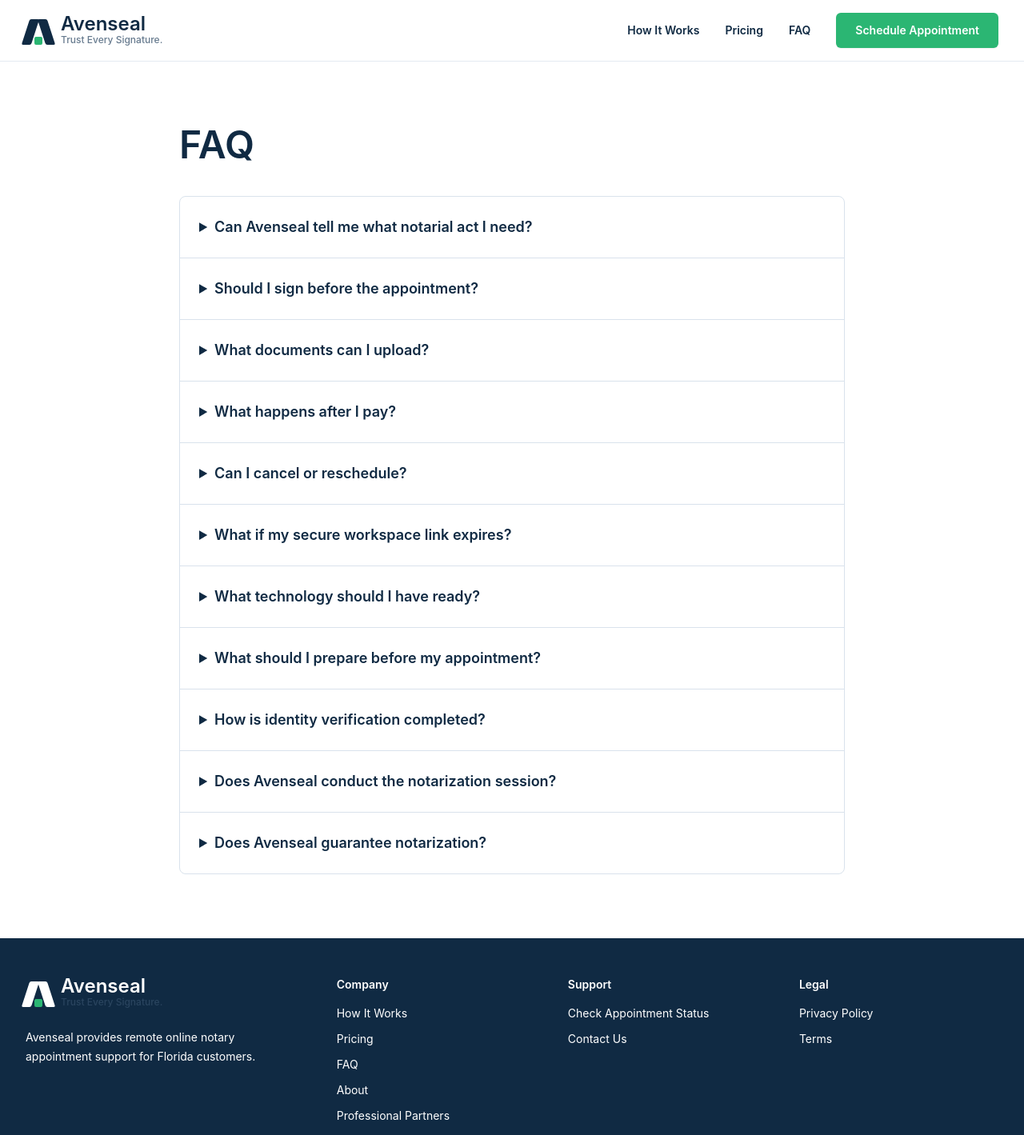
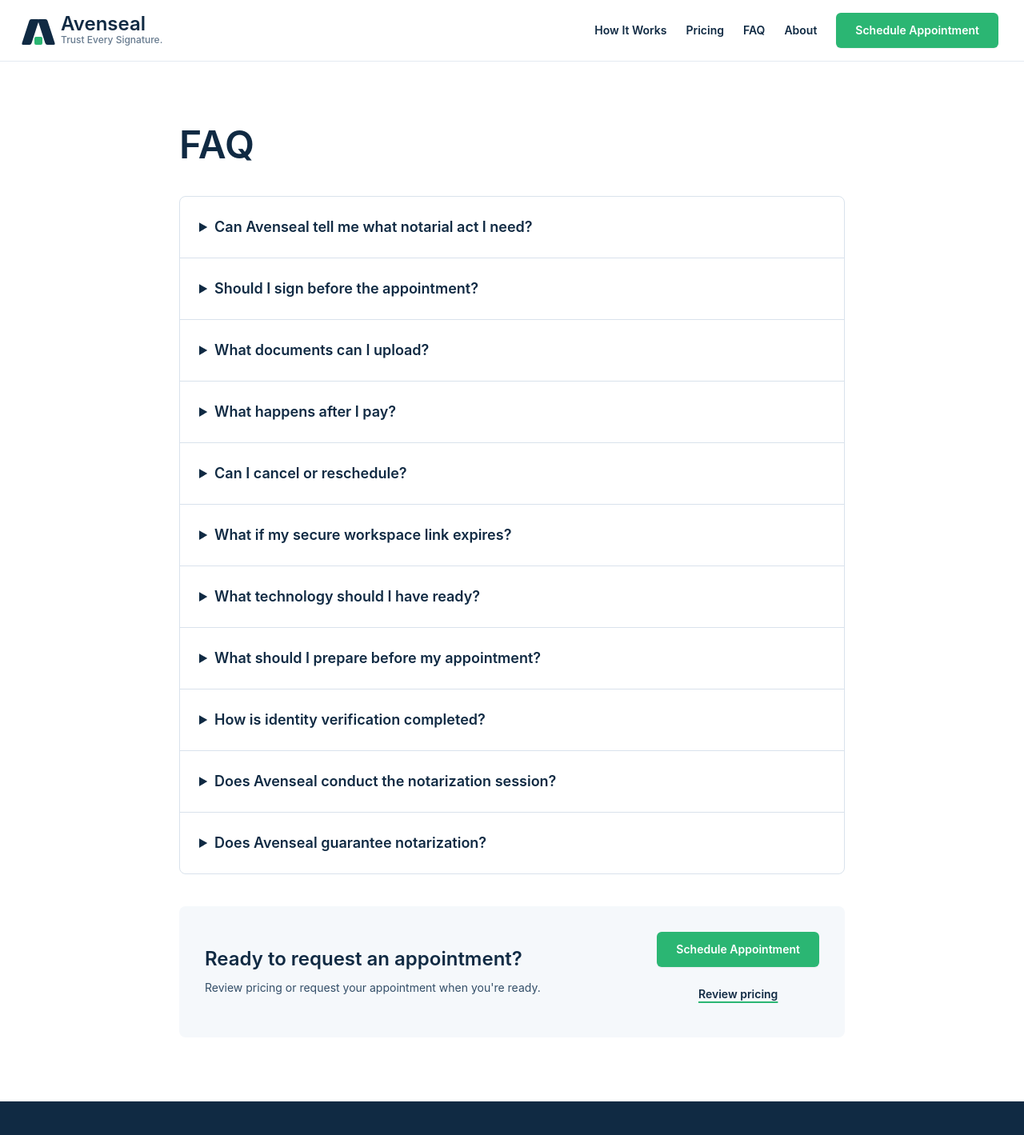
Before and after one commit to electricspinz/avenseal, a Next.js app: page /faq in a window 1280 px wide. Shown: the top 1419 px of the page at 80% size. Built offline with nearby package versions, Linux system fonts and the light colour scheme; no server answers.

Commit message:
Improve marketing conversion and analytics (#102)

```diff
--- a/app/about/page.tsx
+++ b/app/about/page.tsx
@@ -1,6 +1,6 @@
 import type { Metadata } from "next";
-import { ButtonLink } from "@/components/button";
 import { PublicShell } from "@/components/public-shell";
+import { TrackedMarketingLink, TrackedScheduleAppointmentButtonLink } from "@/components/tracked-schedule-appointment-link";
 
 export const metadata: Metadata = {
   title: "About",
@@ -23,7 +23,7 @@
 export default function AboutPage() {
   return (
     <PublicShell>
-      <section className="mx-auto max-w-4xl px-5 py-20 lg:px-8">
+      <section className="mx-auto max-w-4xl px-5 py-12 sm:py-20 lg:px-8">
         <p className="text-sm font-semibold uppercase tracking-[0.14em] text-emeraldAction">About Avenseal</p>
         <h1 className="mt-3 text-5xl font-semibold leading-tight text-navy">A clear, customer-centered path to a remote notarization appointment.</h1>
         <div className="mt-10 grid gap-8 md:grid-cols-2">
@@ -40,7 +40,10 @@
           <h2 className="text-2xl font-semibold text-navy">Our role is coordination, not legal advice.</h2>
           <p className="mt-3 max-w-3xl leading-7 text-slateDeep">Avenseal does not select notarial acts, certificates, or provide legal advice. A commissioned notary reviews the request and makes all notarial determinations during the session.</p>
         </section>
-        <ButtonLink href="/book" className="mt-10">Request an Appointment</ButtonLink>
+        <div className="mt-10 flex flex-col gap-3 sm:flex-row sm:items-center">
+          <TrackedScheduleAppointmentButtonLink href="/book" location="about" className="w-full sm:w-auto">Request an Appointment</TrackedScheduleAppointmentButtonLink>
+          <TrackedMarketingLink href="/pricing" cta="view_pricing" location="about" className="focus-ring inline-flex min-h-11 items-center justify-center rounded-md border border-navy/55 bg-white px-6 text-sm font-semibold text-navy transition hover:bg-mist">Review pricing</TrackedMarketingLink>
+        </div>
       </section>
     </PublicShell>
   );
--- a/app/faq/page.tsx
+++ b/app/faq/page.tsx
@@ -1,5 +1,6 @@
 import React from "react";
 import { PublicShell } from "@/components/public-shell";
+import { TrackedMarketingLink, TrackedScheduleAppointmentButtonLink } from "@/components/tracked-schedule-appointment-link";
 import type { Metadata } from "next";
 
 export const metadata: Metadata = {
@@ -48,8 +49,8 @@
   return (
     <PublicShell>
       <script type="application/ld+json" dangerouslySetInnerHTML={{ __html: JSON.stringify(faqStructuredData) }} />
-      <section className="mx-auto max-w-4xl px-5 py-20 lg:px-8">
-        <h1 className="text-5xl font-semibold text-navy">FAQ</h1>
+      <section className="mx-auto max-w-4xl px-5 py-12 sm:py-20 lg:px-8">
+        <h1 className="text-4xl font-semibold text-navy sm:text-5xl">FAQ</h1>
         <div className="mt-10 divide-y divide-silver rounded-lg border border-silver">
           {questions.map(([question, answer]) => (
             <details key={question} className="p-6">
@@ -58,6 +59,16 @@
             </details>
           ))}
         </div>
+        <section className="mt-10 rounded-lg bg-mist p-6 sm:flex sm:items-center sm:justify-between sm:gap-8 sm:p-8" aria-labelledby="faq-next-step">
+          <div>
+            <h2 id="faq-next-step" className="text-2xl font-semibold text-navy">Ready to request an appointment?</h2>
+            <p className="mt-2 max-w-xl text-sm leading-6 text-slateDeep">Review pricing or request your appointment when you&apos;re ready.</p>
+          </div>
+          <div className="mt-5 flex flex-col gap-3 sm:mt-0 sm:shrink-0">
+            <TrackedScheduleAppointmentButtonLink href="/book" location="faq" className="w-full">Schedule Appointment</TrackedScheduleAppointmentButtonLink>
+            <TrackedMarketingLink href="/pricing" cta="view_pricing" location="faq" className="focus-ring inline-flex min-h-11 items-center justify-center rounded-md text-sm font-semibold text-navy underline decoration-emeraldAction decoration-2 underline-offset-4 hover:text-emeraldAction">Review pricing</TrackedMarketingLink>
+          </div>
+        </section>
       </section>
     </PublicShell>
   );
--- a/app/how-it-works/page.tsx
+++ b/app/how-it-works/page.tsx
@@ -1,6 +1,6 @@
 import React from "react";
 import { PublicShell } from "@/components/public-shell";
-import { TrackedScheduleAppointmentButtonLink } from "@/components/tracked-schedule-appointment-link";
+import { TrackedMarketingLink, TrackedScheduleAppointmentButtonLink } from "@/components/tracked-schedule-appointment-link";
 import type { Metadata } from "next";
 
 export const metadata: Metadata = {
@@ -24,8 +24,8 @@
 export default function HowItWorksPage() {
   return (
     <PublicShell>
-      <section className="mx-auto max-w-4xl px-5 py-20 lg:px-8">
-        <h1 className="text-5xl font-semibold text-navy">How It Works</h1>
+      <section className="mx-auto max-w-4xl px-5 py-12 sm:py-20 lg:px-8">
+        <h1 className="text-4xl font-semibold text-navy sm:text-5xl">How It Works</h1>
         <div className="mt-10 space-y-8">
           {[
             ["Request and schedule", "Share the administrative details needed for appointment review and select a requested time."],
@@ -48,7 +48,11 @@
             <li>• A document that has not been signed yet, unless the commissioned notary instructs you otherwise.</li>
           </ul>
         </section>
-        <TrackedScheduleAppointmentButtonLink href="/book" location="how_it_works" className="mt-10">Schedule Appointment</TrackedScheduleAppointmentButtonLink>
+        <div className="mt-10 flex flex-col gap-3 sm:flex-row sm:items-center">
+          <TrackedScheduleAppointmentButtonLink href="/book" location="how_it_works" className="w-full sm:w-auto">Schedule Appointment</TrackedScheduleAppointmentButtonLink>
+          <TrackedMarketingLink href="/pricing" cta="view_pricing" location="how_it_works" className="focus-ring inline-flex min-h-11 items-center justify-center rounded-md border border-navy/55 bg-white px-6 text-sm font-semibold text-navy transition hover:bg-mist">Review pricing</TrackedMarketingLink>
+        </div>
+        <TrackedMarketingLink href="/faq" cta="view_faq" location="how_it_works" className="focus-ring mt-6 inline-flex rounded-md text-sm font-semibold text-navy underline decoration-emeraldAction decoration-2 underline-offset-4 hover:text-emeraldAction">Read common questions</TrackedMarketingLink>
       </section>
     </PublicShell>
   );
--- a/app/page.tsx
+++ b/app/page.tsx
@@ -1,7 +1,6 @@
 import { icons } from "@/components/icons";
 import { PublicShell } from "@/components/public-shell";
-import { ButtonLink } from "@/components/button";
-import { TrackedScheduleAppointmentButtonLink } from "@/components/tracked-schedule-appointment-link";
+import { TrackedMarketingLink, TrackedScheduleAppointmentButtonLink } from "@/components/tracked-schedule-appointment-link";
 import { repository } from "@/lib/server/repository";
 import type { Metadata } from "next";
 
@@ -62,18 +61,24 @@
   return (
     <PublicShell>
       <section className="relative overflow-hidden bg-white">
-        <div className="mx-auto grid max-w-7xl items-center gap-12 px-5 py-16 md:grid-cols-[0.95fr_1.05fr] md:py-24 lg:px-8">
+        <div className="mx-auto grid max-w-7xl items-center gap-10 px-5 py-12 sm:py-16 md:grid-cols-[0.95fr_1.05fr] md:py-24 lg:px-8">
           <div>
-            <h1 className="max-w-2xl text-5xl font-semibold leading-[1.03] tracking-normal text-navy md:text-6xl">
+            <p className="text-sm font-semibold uppercase tracking-[0.14em] text-emeraldAction">Florida remote online notary appointments</p>
+            <h1 className="mt-3 max-w-2xl text-4xl font-semibold leading-[1.03] tracking-normal text-navy sm:text-5xl md:text-6xl">
               Remote online notary appointments, coordinated clearly.
             </h1>
-            <p className="mt-6 max-w-xl text-xl leading-8 text-slateDeep">
+            <p className="mt-5 max-w-xl text-lg leading-8 text-slateDeep sm:text-xl">
               Request your Florida remote online notary appointment, prepare with confidence, and join the provider-hosted session with a commissioned notary.
             </p>
-            <div className="mt-9 flex flex-col gap-4 sm:flex-row">
-              <TrackedScheduleAppointmentButtonLink href="/book" location="homepage_hero">Schedule Appointment</TrackedScheduleAppointmentButtonLink>
-              <ButtonLink href="/how-it-works" variant="secondary">How It Works</ButtonLink>
+            <div className="mt-8 flex flex-col gap-3 sm:flex-row">
+              <TrackedScheduleAppointmentButtonLink href="/book" location="homepage_hero" className="w-full sm:w-auto">Schedule Appointment</TrackedScheduleAppointmentButtonLink>
+              <TrackedMarketingLink href="/how-it-works" cta="view_how_it_works" location="homepage_hero" className="focus-ring inline-flex min-h-11 items-center justify-center rounded-md border border-navy/55 bg-white px-6 text-sm font-semibold text-navy transition hover:bg-mist">
+                See how it works
+              </TrackedMarketingLink>
             </div>
+            <TrackedMarketingLink href="/pricing" cta="view_pricing" location="homepage_hero" className="focus-ring mt-4 inline-flex rounded-md text-sm font-semibold text-navy underline decoration-emeraldAction decoration-2 underline-offset-4 hover:text-emeraldAction">
+              Review pricing before you request
+            </TrackedMarketingLink>
           </div>
           <HeroSessionIllustration />
         </div>
@@ -92,7 +97,7 @@
         </div>
       </section>
 
-      <section id="how-it-works" className="bg-mist py-20">
+      <section id="how-it-works" className="bg-mist py-14 sm:py-20">
         <div className="mx-auto max-w-7xl px-5 lg:px-8">
           <h2 className="text-center text-4xl font-semibold text-navy">How It Works</h2>
           <div className="mt-14 grid gap-10 md:grid-cols-3">
@@ -110,7 +115,7 @@
         </div>
       </section>
 
-      <section className="bg-white py-20">
+      <section className="bg-white py-14 sm:py-20">
         <div className="mx-auto grid max-w-7xl items-center gap-12 px-5 md:grid-cols-2 lg:px-8">
           <div>
             <p className="text-sm font-semibold uppercase tracking-[0.14em] text-emeraldAction">Why choose Avenseal</p>
@@ -126,6 +131,9 @@
                 </li>
               ))}
             </ul>
+            <TrackedMarketingLink href="/about" cta="view_about" location="homepage_service_overview" className="focus-ring mt-7 inline-flex rounded-md text-sm font-semibold text-navy underline decoration-emeraldAction decoration-2 underline-offset-4 hover:text-emeraldAction">
+              Learn about Avenseal&apos;s role
+            </TrackedMarketingLink>
           </div>
           <div aria-hidden="true" className="rounded-lg border border-silver bg-white p-4 shadow-quiet">
             <div className="aspect-[4/3] rounded-md bg-mist p-8">
@@ -152,7 +160,7 @@
         </div>
       </section>
 
-      <section className="bg-mist py-20">
+      <section className="bg-mist py-14 sm:py-20">
         <div className="mx-auto max-w-7xl px-5 lg:px-8">
           <div className="text-center">
             <h2 className="text-4xl font-semibold text-navy">Service and pricing overview</h2>
@@ -172,10 +180,15 @@
               </div>
             ))}
           </div>
+          <div className="mt-8 text-center">
+            <TrackedMarketingLink href="/pricing" cta="view_pricing" location="homepage_service_overview" className="focus-ring inline-flex rounded-md text-sm font-semibold text-navy underline decoration-emeraldAction decoration-2 underline-offset-4 hover:text-emeraldAction">
+              View pricing details
+            </TrackedMarketingLink>
+          </div>
         </div>
       </section>
 
-      <section className="bg-white py-20">
+      <section className="bg-white py-14 sm:py-20">
         <div className="mx-auto grid max-w-7xl gap-12 px-5 md:grid-cols-[1fr_0.7fr] lg:px-8">
           <div>
             <h2 className="text-3xl font-semibold text-navy">Frequently Asked Questions</h2>
@@ -187,6 +200,9 @@
                 </details>
               ))}
             </div>
+            <TrackedMarketingLink href="/faq" cta="view_faq" location="homepage_faq" className="focus-ring mt-6 inline-flex rounded-md text-sm font-semibold text-navy underline decoration-emeraldAction decoration-2 underline-offset-4 hover:text-emeraldAction">
+              Explore all questions
+            </TrackedMarketingLink>
           </div>
           <div className="grid place-items-center rounded-lg bg-mist p-10">
             <div className="grid h-32 w-32 place-items-center rounded-md border border-navy/25 bg-white text-emeraldAction">
--- a/app/pricing/page.tsx
+++ b/app/pricing/page.tsx
@@ -1,5 +1,5 @@
 import { PublicShell } from "@/components/public-shell";
-import { TrackedScheduleAppointmentButtonLink } from "@/components/tracked-schedule-appointment-link";
+import { TrackedMarketingLink, TrackedScheduleAppointmentButtonLink } from "@/components/tracked-schedule-appointment-link";
 import { repository } from "@/lib/server/repository";
 import type { Metadata } from "next";
 
@@ -27,10 +27,11 @@
   const services = settings.services.filter(hasConfiguredPrice);
   return (
     <PublicShell>
-      <section className="mx-auto max-w-5xl px-5 py-20 lg:px-8">
-        <h1 className="text-5xl font-semibold text-navy">Pricing</h1>
+      <section className="mx-auto max-w-5xl px-5 py-12 sm:py-20 lg:px-8">
+        <p className="text-sm font-semibold uppercase tracking-[0.14em] text-emeraldAction">Clear pricing before payment</p>
+        <h1 className="mt-3 text-4xl font-semibold text-navy sm:text-5xl">Pricing</h1>
         <p className="mt-5 max-w-2xl text-xl leading-8 text-slateDeep">
-          Current pricing is shown before payment is requested.
+          Review the current service price, then request an appointment when you&apos;re ready.
         </p>
         <div className="mt-10 grid gap-5 md:grid-cols-3">
           {services.map((service) => (
@@ -47,8 +48,20 @@
             </div>
           )}
         </div>
-        <p className="mt-6 max-w-2xl text-sm leading-6 text-slateDeep">Your total is shown before you complete secure payment.</p>
-        <TrackedScheduleAppointmentButtonLink href="/book" location="pricing" className="mt-10">Schedule Appointment</TrackedScheduleAppointmentButtonLink>
+        <div className="mt-6 rounded-lg border border-silver bg-mist px-5 py-4 text-sm leading-6 text-slateDeep">
+          <p className="font-semibold text-navy">What to expect</p>
+          <p className="mt-1">Your total is shown before you complete secure payment. After booking, your appointment email includes a secure Client Workspace link for preparation and next steps.</p>
+        </div>
+        <div className="mt-8 flex flex-col gap-3 sm:flex-row sm:items-center">
+          <TrackedScheduleAppointmentButtonLink href="/book" location="pricing" className="w-full sm:w-auto">Schedule Appointment</TrackedScheduleAppointmentButtonLink>
+          <TrackedMarketingLink href="/how-it-works" cta="view_how_it_works" location="pricing" className="focus-ring inline-flex min-h-11 items-center justify-center rounded-md border border-navy/55 bg-white px-6 text-sm font-semibold text-navy transition hover:bg-mist">
+            Review how it works
+          </TrackedMarketingLink>
+        </div>
+        <div className="mt-6 flex flex-wrap gap-x-5 gap-y-3 text-sm font-semibold text-navy">
+          <TrackedMarketingLink href="/faq" cta="view_faq" location="pricing" className="focus-ring rounded-md underline decoration-emeraldAction decoration-2 underline-offset-4 hover:text-emeraldAction">Questions about your appointment?</TrackedMarketingLink>
+          <TrackedMarketingLink href="/about" cta="view_about" location="pricing" className="focus-ring rounded-md underline decoration-emeraldAction decoration-2 underline-offset-4 hover:text-emeraldAction">About Avenseal&apos;s role</TrackedMarketingLink>
+        </div>
       </section>
     </PublicShell>
   );
--- a/components/public-shell.tsx
+++ b/components/public-shell.tsx
@@ -8,15 +8,16 @@
     <header className="sticky top-0 z-30 border-b border-silver/70 bg-white/95 backdrop-blur">
       <div className="mx-auto flex max-w-7xl items-center justify-between px-5 py-4 lg:px-8">
         <Brand />
-        <nav className="hidden items-center gap-8 text-sm font-semibold text-navy md:flex" aria-label="Primary navigation">
+        <nav className="hidden items-center gap-6 text-sm font-semibold text-navy md:flex" aria-label="Primary navigation">
           <Link className="focus-ring rounded-md" href="/how-it-works">How It Works</Link>
           <Link className="focus-ring rounded-md" href="/pricing">Pricing</Link>
           <Link className="focus-ring rounded-md" href="/faq">FAQ</Link>
-          <TrackedScheduleAppointmentButtonLink href="/book" location="public_header" className="px-5">Schedule Appointment</TrackedScheduleAppointmentButtonLink>
+          <Link className="focus-ring rounded-md" href="/about">About</Link>
+          <TrackedScheduleAppointmentButtonLink href="/book" location="public_header" className="shrink-0 px-5">Schedule Appointment</TrackedScheduleAppointmentButtonLink>
         </nav>
         <div className="flex items-center gap-3 md:hidden">
-          <Link className="focus-ring rounded-md text-sm font-semibold text-navy" href="/faq">Help</Link>
-          <TrackedScheduleAppointmentButtonLink href="/book" location="public_header">Schedule</TrackedScheduleAppointmentButtonLink>
+          <Link className="focus-ring inline-flex min-h-11 items-center rounded-md text-sm font-semibold text-navy" href="/faq">Help</Link>
+          <TrackedScheduleAppointmentButtonLink href="/book" location="public_header" className="shrink-0 px-4">Schedule</TrackedScheduleAppointmentButtonLink>
         </div>
       </div>
     </header>
--- a/components/tracked-schedule-appointment-link.tsx
+++ b/components/tracked-schedule-appointment-link.tsx
@@ -3,7 +3,13 @@
 import Link, { type LinkProps } from "next/link";
 import React, { type ComponentProps } from "react";
 import { ButtonLink } from "@/components/button";
-import { trackScheduleAppointmentClick, type ScheduleAppointmentLocation } from "@/lib/analytics";
+import {
+  trackMarketingCtaClick,
+  trackScheduleAppointmentClick,
+  type MarketingCtaLocation,
+  type MarketingCtaName,
+  type ScheduleAppointmentLocation
+} from "@/lib/analytics";
 
 type TrackedLinkProps = LinkProps & Omit<ComponentProps<typeof Link>, keyof LinkProps> & Readonly<{ location: ScheduleAppointmentLocation }>;
 
@@ -14,3 +20,12 @@
 export function TrackedScheduleAppointmentButtonLink({ location, onClick, ...props }: ComponentProps<typeof ButtonLink> & Readonly<{ location: ScheduleAppointmentLocation }>) {
   return <ButtonLink {...props} onClick={(event) => { trackScheduleAppointmentClick(location); onClick?.(event); }} />;
 }
+
+type TrackedMarketingLinkProps = LinkProps & Omit<ComponentProps<typeof Link>, keyof LinkProps> & Readonly<{
+  cta: MarketingCtaName;
+  location: MarketingCtaLocation;
+}>;
+
+export function TrackedMarketingLink({ cta, location, onClick, ...props }: TrackedMarketingLinkProps) {
+  return <Link {...props} onClick={(event) => { trackMarketingCtaClick(cta, location); onClick?.(event); }} />;
+}
--- a/lib/analytics.ts
+++ b/lib/analytics.ts
@@ -1,10 +1,13 @@
 import { currentPartnerCode } from "@/lib/partner-attribution";
 
-export type ScheduleAppointmentLocation = "homepage_hero" | "homepage_footer" | "public_header" | "pricing" | "how_it_works";
+export type ScheduleAppointmentLocation = "homepage_hero" | "homepage_footer" | "public_header" | "pricing" | "how_it_works" | "about" | "faq";
+export type MarketingCtaName = "view_how_it_works" | "view_pricing" | "view_faq" | "view_about";
+export type MarketingCtaLocation = "homepage_hero" | "homepage_service_overview" | "homepage_faq" | "pricing" | "how_it_works" | "about" | "faq";
 
 type AnalyticsEvent =
   | Readonly<{ name: "page_view"; parameters: Readonly<{ page_path: string }> }>
   | Readonly<{ name: "schedule_appointment_click"; parameters: Readonly<{ location: ScheduleAppointmentLocation }> }>
+  | Readonly<{ name: "marketing_cta_click"; parameters: Readonly<{ cta: MarketingCtaName; location: MarketingCtaLocation }> }>
   | Readonly<{ name: "booking_started"; parameters: Readonly<{ partner_code?: string }> }>
   | Readonly<{ name: "booking_step_completed"; parameters: Readonly<{ step_name: string; step_number: number }> }>
   | Readonly<{ name: "appointment_selected"; parameters: Readonly<{ service_category: "remote_online_notary"; urgency: "same_day" | "next_available" | "specific_date" | "not_urgent" }> }>
@@ -49,6 +52,10 @@
   send({ name: "schedule_appointment_click", parameters: { location } });
 }
 
+export function trackMarketingCtaClick(cta: MarketingCtaName, location: MarketingCtaLocation) {
+  send({ name: "marketing_cta_click", parameters: { cta, location } });
+}
+
 export function trackBookingStarted() {
   send({ name: "booking_started", parameters: withPartnerCode({}) });
 }
```
Also changed, not shown: 1 other file (tests, documents, lock files or other folders).
